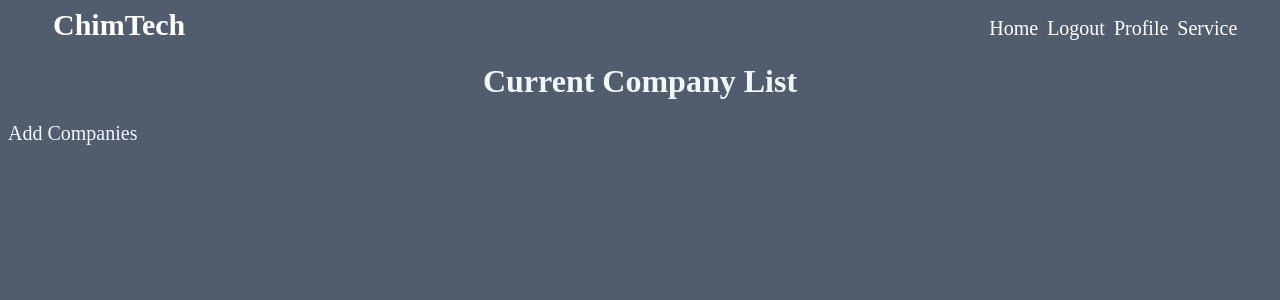
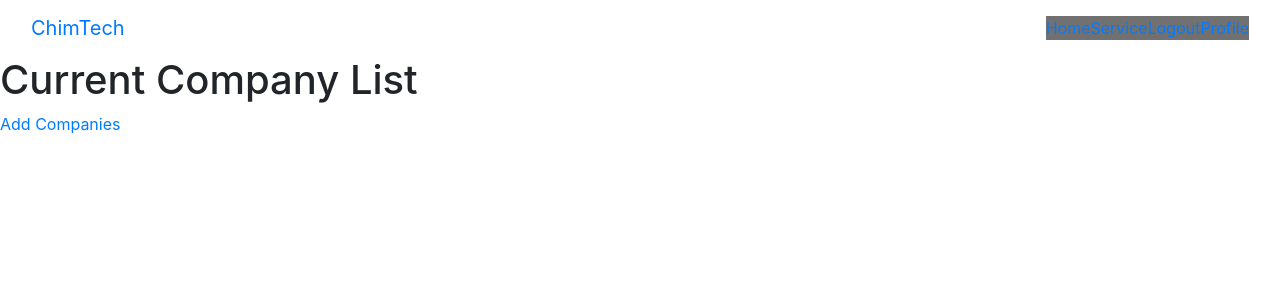
Before and after one commit to alexbrenneman/chimtech, a Flask app: page /companies in a window 1280 px wide. Shown: the top 300 px of the page. Run offline with Flask 2, Linux system fonts and the light colour scheme; the visitor is signed in with stand-in values (Sample User, id 1); data that the repository does not hold is empty; some libraries are stand-ins or nearby versions.

Commit message:
added beginings of bootstrap, added app.before_request function to force a login, changed company links on /companies to redirect to company url

```diff
--- a/main.py
+++ b/main.py
@@ -155,6 +155,9 @@ def logout():
 
 
 
+
+
+
 class Companies(db.Model):
     id = db.Column(db.Integer, primary_key=True)
     name = db.Column(db.String(120), unique=True)
@@ -229,6 +232,13 @@ def add_temp():
     return render_template("add_companies.html")
 
 
+@app.before_request
+def require_login():
+    allowed_routes = ['login', 'signup', 'index']
+    if request.endpoint not in allowed_routes and 'username' not in session:
+        return redirect('/login')
+
+
 
 
 
--- a/static/css/main.css
+++ b/static/css/main.css
@@ -1,4 +1,4 @@
-.topnav{
+/*.topnav{
     padding-left: 45px;
 }
 #logo{
@@ -54,7 +54,7 @@ a:link, a:visited {
 #companies-link{
   font-size: 20px;
   padding-right: 5px;
-}
+}*/
 
 * {box-sizing:border-box}
 
@@ -141,7 +141,7 @@ a:link, a:visited {
   to {opacity: 1}
 }
 
-#home-about{
+/*#home-about{
     text-align: center;
     color: aliceblue;
 }
@@ -255,4 +255,4 @@ body{
   color: aliceblue;
   font-size: 20px;
 
-}
+}*/
--- a/templates/base.html
+++ b/templates/base.html
@@ -2,14 +2,18 @@
 <html>
     <head>
             <link rel="stylesheet" href="{{ url_for('static', filename='css/main.css') }}">
+            <link rel="stylesheet" href="https://stackpath.bootstrapcdn.com/bootstrap/4.3.1/css/bootstrap.min.css" integrity="sha384-ggOyR0iXCbMQv3Xipma34MD+dH/1fQ784/j6cY/iJTQUOhcWr7x9JvoRxT2MZw1T" crossorigin="anonymous">
+            <script src="https://stackpath.bootstrapcdn.com/bootstrap/4.3.1/js/bootstrap.min.js" integrity="sha384-JjSmVgyd0p3pXB1rRibZUAYoIIy6OrQ6VrjIEaFf/nJGzIxFDsf4x0xIM+B07jRM" crossorigin="anonymous"></script>
+            <script src="https://code.jquery.com/jquery-3.3.1.slim.min.js" integrity="sha384-q8i/X+965DzO0rT7abK41JStQIAqVgRVzpbzo5smXKp4YfRvH+8abtTE1Pi6jizo" crossorigin="anonymous"></script>
+            <script src="https://cdnjs.cloudflare.com/ajax/libs/popper.js/1.14.7/umd/popper.min.js" integrity="sha384-UO2eT0CpHqdSJQ6hJty5KVphtPhzWj9WO1clHTMGa3JDZwrnQq4sF86dIHNDz0W1" crossorigin="anonymous"></script>
 
-
+            <meta name="viewport" content="width=device-width, initial-scale=1">
 
         <title>{{title}}</title>
 
     </head>
     <body>
-        <div class="topnav">
+        <!--<div class="topnav">
             <a href="/" id="logo"><strong>ChimTech</strong></a>
             <a href="/" id="home-link">Home</a>
 
@@ -24,7 +28,29 @@
             {%endif%}
             <a href="/companies" id="companies-link">Service</a>
 
-        </div>
+        </div>-->
+
+
+        <nav class="navbar navbar-expand-lg">
+            <div class="container-fluid">
+                <div class="navbar-header">
+                    <a class="navbar-brand" href="/">ChimTech</a>
+                </div>
+                    <ul class="nav navbar-nav">
+                    <li class="active"><a href="/">Home</a></li>
+                    <br>
+                    <li class="active"><a href="/companies">Service</a></li>
+                    {%if session["username"] == null%}
+                        <li class="active"><a href="/login">Login</a></li>
+                        <li class="active"><a href="/signup">Signup</a></li>
+                    {%endif%}
+                    {%if session["username"] != null%}
+                        <li class="active"><a href="/logout" id="logout-link">Logout</a></li>
+                        <li class="active"><a href="/profile" id="profile-link">Profile</a></li>
+                    {%endif%}
+                    </ul>
+                </div>
+        </nav>
 
 
         {% block content %}
--- a/templates/companies.html
+++ b/templates/companies.html
@@ -5,11 +5,11 @@
 <ul id="companies-ul">
 
 {% for company in companies %}
-    <a href="/company?companies={{company.id}}">{{company.name}}</a><br>
+    <a href="{{company.site}}">{{company.name}}</a><br>
     <form action="/companies", method="POST">
         <input type="text" value="1" name="rating" style="display:none;">
         <input type="text" value = "{{company.name}}" style="display:none;" name="com">
-        <input type="submit" value="Like {{company.rating}}">
+        <input type="submit" value="Likes:{{company.rating}}">
 
     </form>
 {% endfor %}
--- a/templates/login.html
+++ b/templates/login.html
@@ -20,5 +20,7 @@
 
             <input type="submit" value="Submit">
         </form>
+
+    <h3>Or <a href="/signup">Signup</a>!</h3>
 </body>
 {% endblock %}
```
